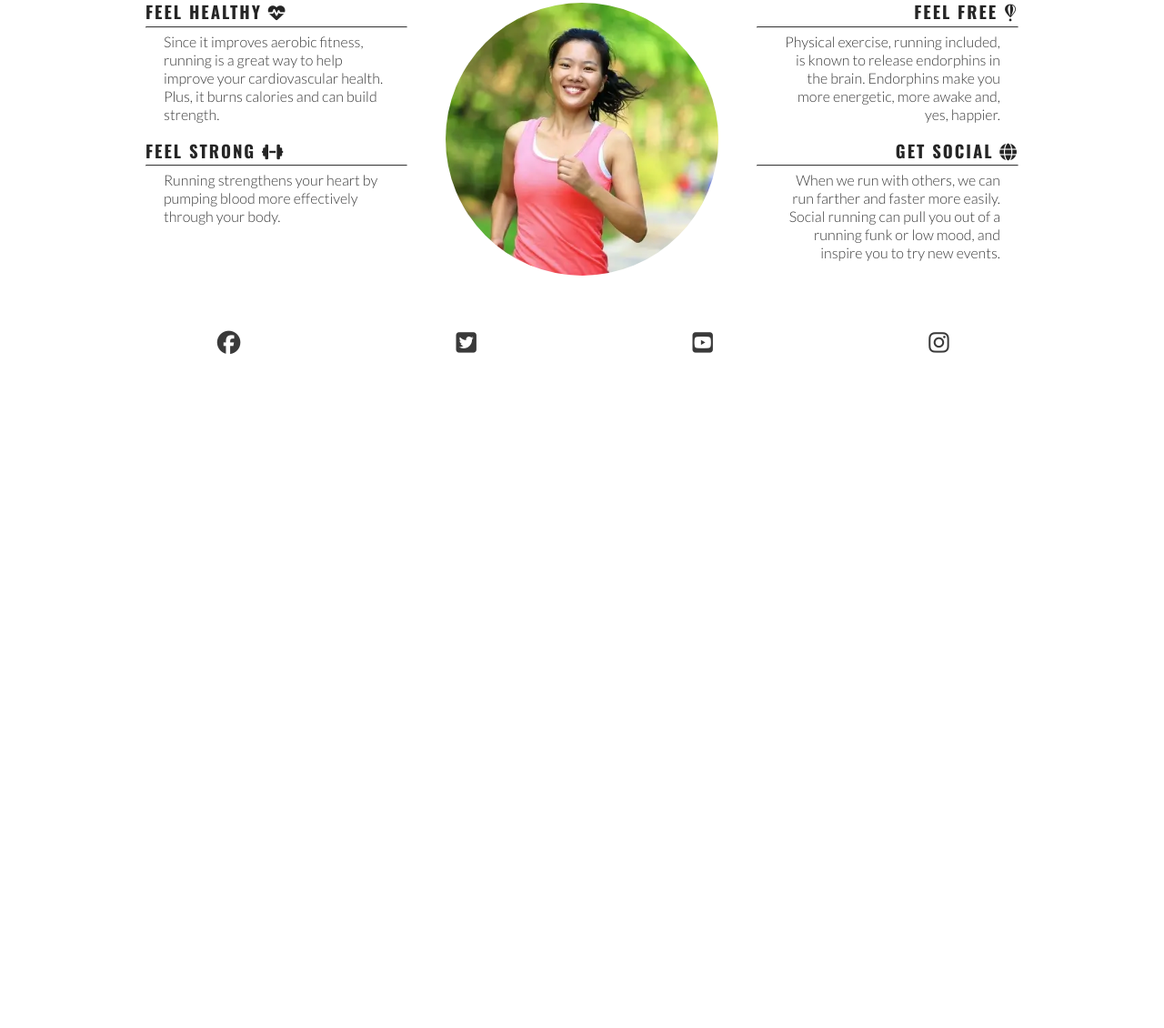
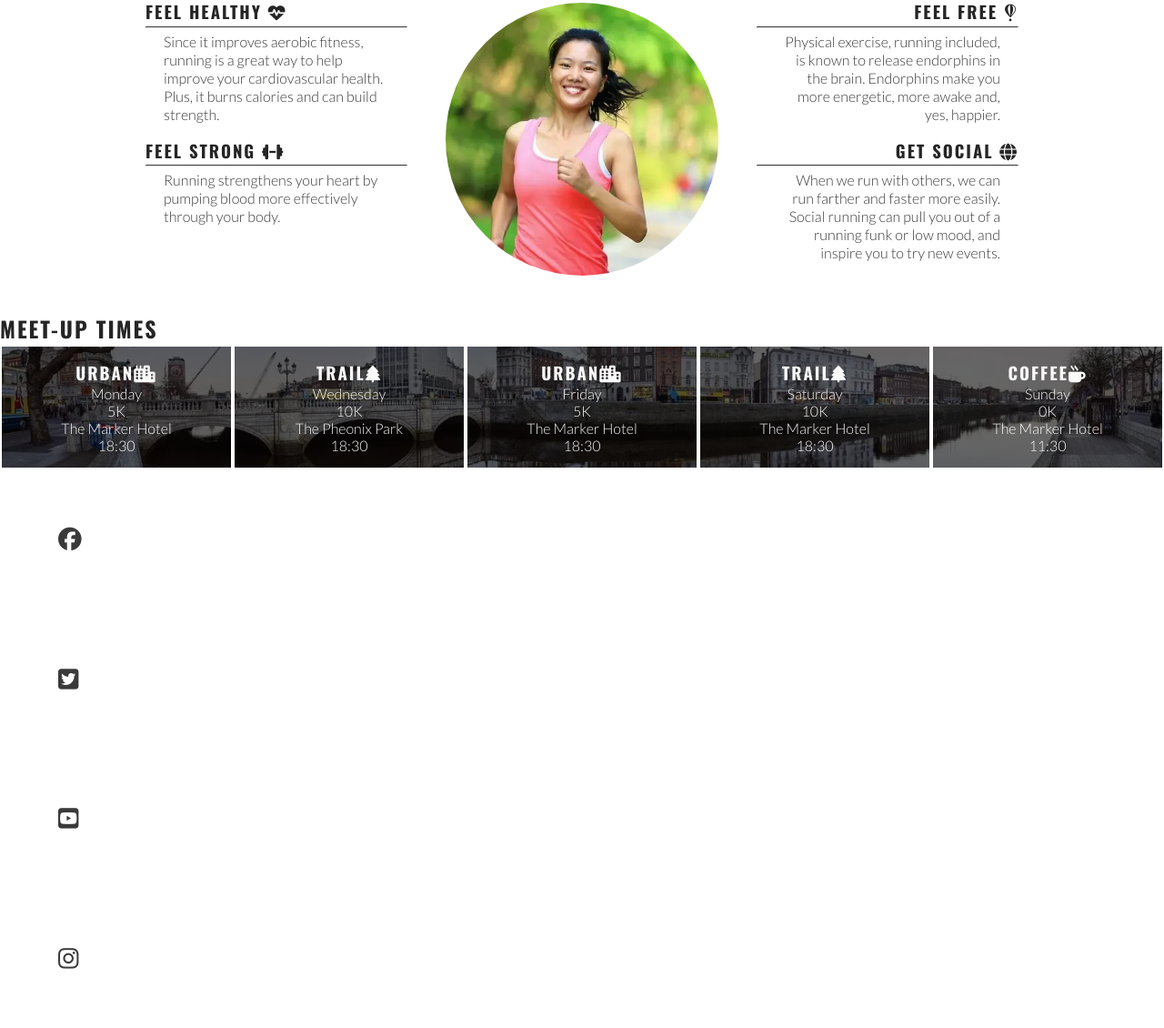
Before and after one commit to JPudsey-11/Love-Running, a plain HTML site: page index.html in a window 1280 px wide. Shown: the part 782-1912 px from the top of the page at 91% size. Before the commit the page ends 1193 px from the top, so only its background shows below. Drawn offline with nearby package versions, Linux system fonts and the light colour scheme.

Commit message:
Style meetup

```diff
--- a/assets/css/style.css
+++ b/assets/css/style.css
@@ -160,6 +160,8 @@ main {
     justify-content: center;
 }
 
+#times
+
 /* Footer */
 #social-networks {
     text-align: center;
@@ -237,6 +239,30 @@ main {
 
 }
 
+#times {
+        background: url("../images/dublin-city.webp") no-repeat center center/cover;
+        position: relative;
+        display: flex;
+        flex-wrap: wrap;
+}
+
+#times div {
+    color: #fafafa;
+    background-color: rgba(0, 0, 0, .6);
+    padding: 15px;
+    text-align: center;
+    /* This will not wrap on screens of less than 400px */
+    flex-basis: 200px;
+    flex-grow: 1;
+    /* Creates a grid of meetup times dives over the background image */
+    border: 2px solid white;
+}
+
+#times h3 {
+    /* Override the heading colour set in general styles */
+    color: #fafafa
+}
+
 /* Large devices (laptops and desktops, 992px and up) */
 @media screen and (min-width: 992px) {
     #menu a:hover {
--- a/index.html
+++ b/index.html
@@ -81,6 +81,48 @@
                 </div>
             </div>
         </section>
+
+        <!-- Meetup times section -->
+    <section id="meetups">
+        <h2>Meet-up Times</h2>
+        <div id="times">
+            <div>
+                <h3>Urban<i class="fa-solid fa-city"></i></h3>
+                <p>Monday</p>
+                <p>5K</p>
+                <p>The Marker Hotel</p>
+                <p>18:30</p>
+            </div>
+            <div>
+                <h3>Trail<i class="fa-solid fa-tree"></i></h3>
+                <p>Wednesday</p>
+                <p>10K</p>
+                <p>The Pheonix Park</p>
+                <p>18:30</p>
+            </div>
+            <div>
+                <h3>Urban<i class="fa-solid fa-city"></i></h3>
+                <p>Friday</p>
+                <p>5K</p>
+                <p>The Marker Hotel</p>
+                <p>18:30</p>
+            </div>
+            <div>
+                <h3>Trail<i class="fa-solid fa-tree"></i></h3>
+                <p>Saturday</p>
+                <p>10K</p>
+                <p>The Marker Hotel</p>
+                <p>18:30</p>
+            </div>
+            <div>
+                <h3>Coffee<i class="fa-solid fa-mug-hot"></i></h3>
+                <p>Sunday</p>
+                <p>0K</p>
+                <p>The Marker Hotel</p>
+                <p>11:30</p>
+            </div>
+        </div>
+    </section>
     </main>
 
     <!-- Footer -->
```
Also changed, not shown: assets/images/dublin-city.webp (added).
